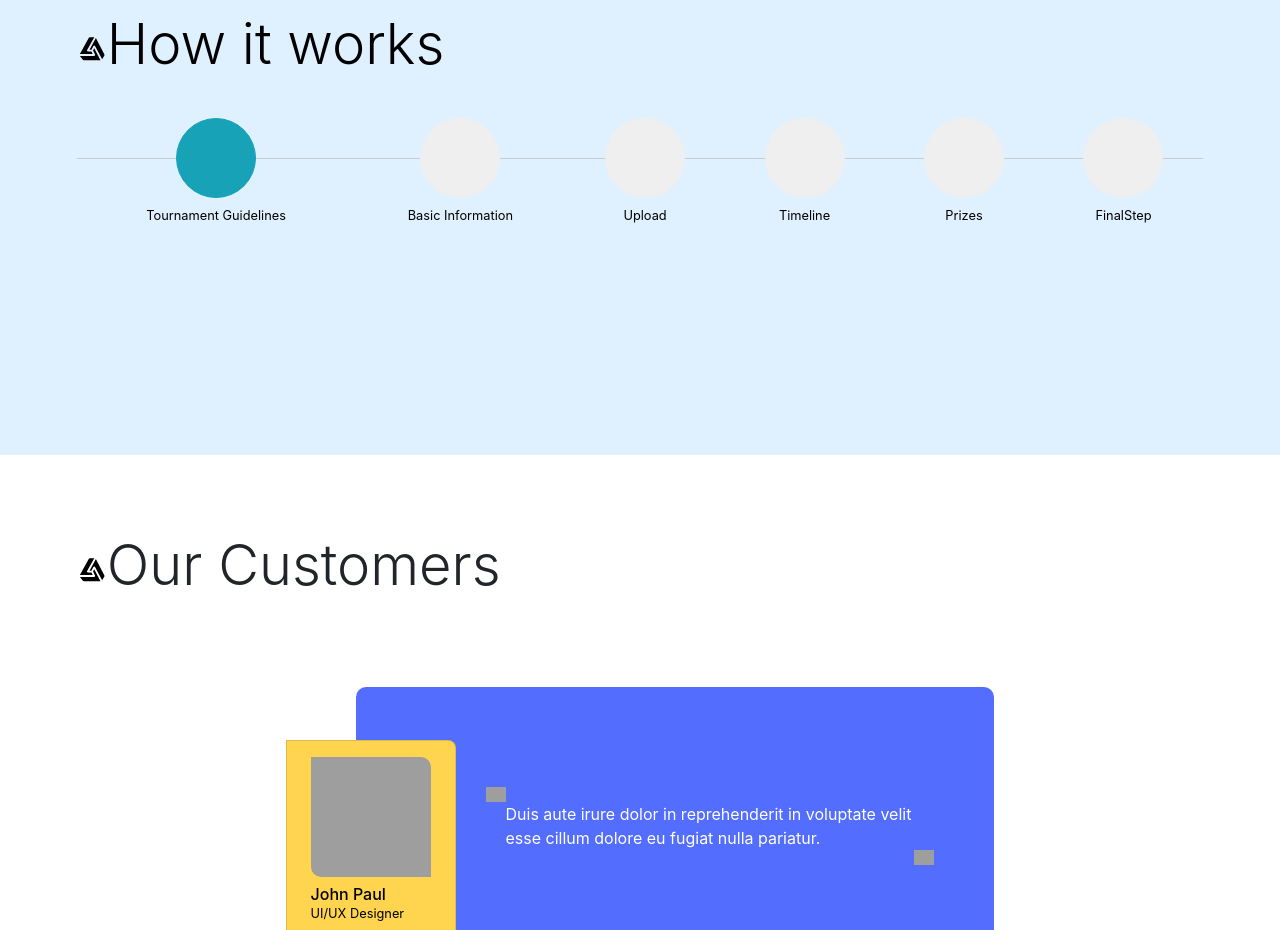
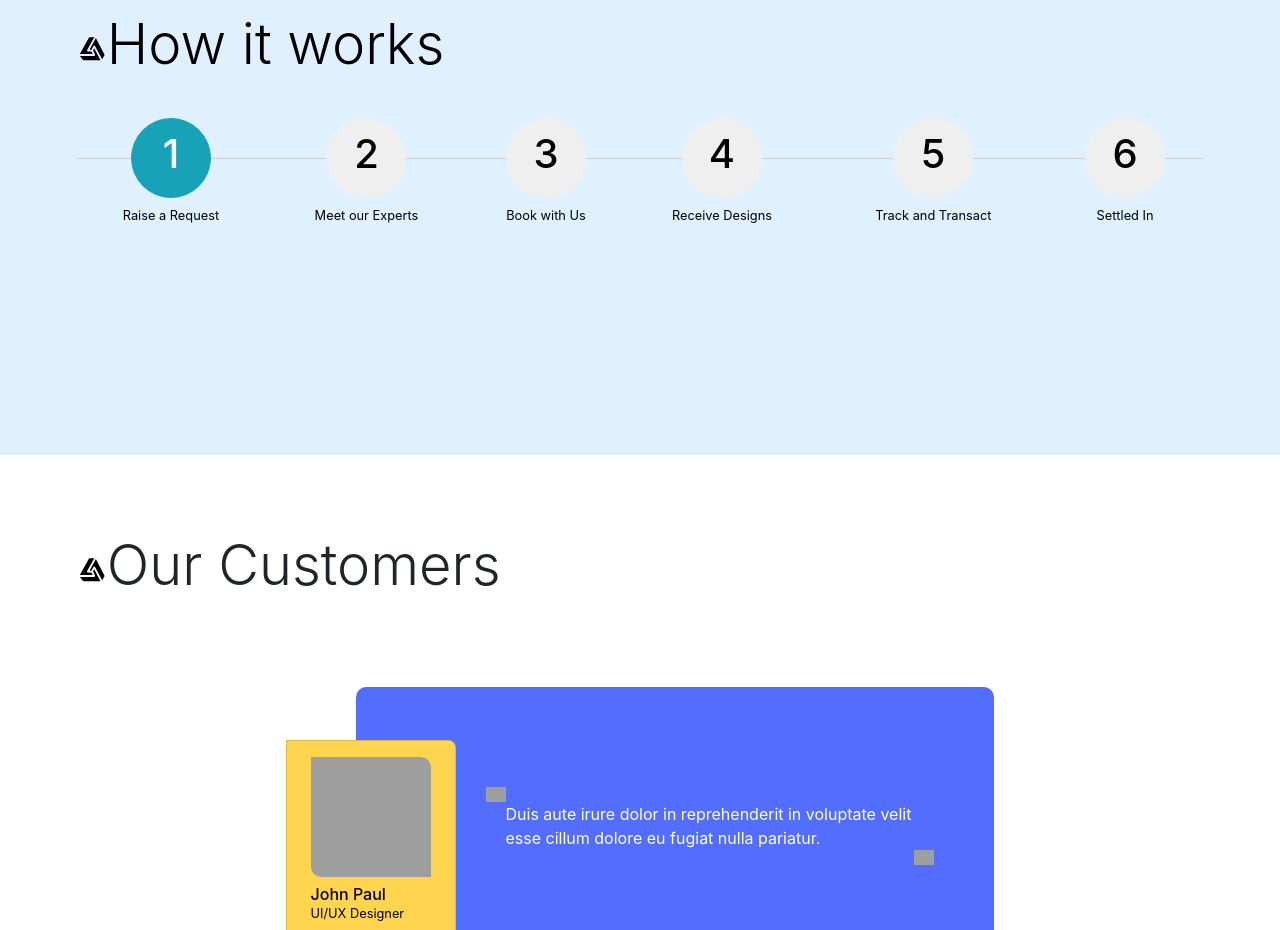
Before and after one commit to Pradeep2898/Freelance1, an Angular app: page / in a window 1280 px wide. Shown: the part 2440-3370 px from the top of the page. Built offline with nearby package versions, Linux system fonts and the light colour scheme; grey boxes are pictures that could not be loaded.

Commit message:
editing how it works section

```diff
--- a/src/app/home/home.component.css
+++ b/src/app/home/home.component.css
@@ -12,7 +12,8 @@
   /* put right border to all icon, except for last one */
   border-right: 2px solid indigo;
 }
-.services, .works {
+.services,
+.works {
   background-color: rgb(223, 240, 255);
   color: #000;
   padding: 6%;
@@ -30,7 +31,7 @@
   width: 120px;
   height: 3px;
   display: inline-block;
-  background: #FFC107;
+  background: #ffc107;
   position: absolute;
   left: 0px;
   right: 0px;
@@ -40,7 +41,7 @@
 
 .why-us .box {
   padding: 50px 30px;
-  box-shadow: 0px 2px 15px rgba(0, 0, 0, 0.10);
+  box-shadow: 0px 2px 15px rgba(0, 0, 0, 0.1);
   transition: 0.5s;
   position: relative;
   background-color: #333;
@@ -51,7 +52,7 @@
 }
 .why-us .box:hover {
   padding: 30px 30px 70px 30px;
-box-shadow: 10px 15px 30px rgba(0, 0, 0, 0.20);
+  box-shadow: 10px 15px 30px rgba(0, 0, 0, 0.2);
   background-color: rgba(0, 0, 0, 0.3);
 }
 .why-us .box img {
@@ -61,7 +62,7 @@ left: 0px;
   width: 100%;
   z-index: 0;
   opacity: 0;
-transition:all ease 1s;
+  transition: all ease 1s;
 }
 .why-us .box:hover img {
   opacity: 1;
@@ -295,7 +296,6 @@ padding: 0;
   z-index: 0;
 }
 
-
 .timeline__event--type2:nth-child(2n + 1) .timeline__event__icon:after {
   background: #87bbfe;
 }
@@ -303,7 +303,8 @@ padding: 0;
   background: #87bbfe;
   color: #555ac0;
 }
- .timeline__event--type2 .timeline__event__icon:before, .timeline__event--type2 .timeline__event__icon:after {
+.timeline__event--type2 .timeline__event__icon:before,
+.timeline__event--type2 .timeline__event__icon:after {
   background: #87bbfe;
 }
 .timeline__event--type2 .timeline__event__title {
@@ -316,14 +317,16 @@ padding: 0;
   color: #aff1b6;
   background-color: #24b47e;
 }
- .timeline__event--type3:nth-child(2n + 1) .timeline__event__icon:before, .timeline__event--type3:nth-child(2n + 1) .timeline__event__icon:after {
+.timeline__event--type3:nth-child(2n + 1) .timeline__event__icon:before,
+.timeline__event--type3:nth-child(2n + 1) .timeline__event__icon:after {
   background: #aff1b6;
 }
 .timeline__event--type3 .timeline__event__icon {
   background: #aff1b6;
   color: #24b47e;
 }
- .timeline__event--type3 .timeline__event__icon:before, .timeline__event--type3 .timeline__event__icon:after {
+.timeline__event--type3 .timeline__event__icon:before,
+.timeline__event--type3 .timeline__event__icon:after {
   background: #aff1b6;
 }
 .timeline__event--type3 .timeline__event__title {
@@ -346,7 +349,8 @@ padding: 0;
     margin: 0;
     box-shadow: none;
   }
-	 .timeline__event__icon:before, .timeline__event__icon:after {
+  .timeline__event__icon:before,
+  .timeline__event__icon:after {
     display: none;
   }
   .timeline__event__date {
@@ -381,11 +385,43 @@ padding: 0;
     left: 100%;
   }
 }
-.process-step .btn:focus{outline:none}
-.process{display:table;width:100%;position:relative}
-.process-row{display:table-row}
-.process-step button[disabled]{opacity:1 !important;filter: alpha(opacity=100) !important}
-.process-row:before{top:40px;bottom:0;position:absolute;content:" ";width:100%;height:1px;background-color:#ccc;z-order:0}
-.process-step{display:table-cell;text-align:center;position:relative}
-.process-step p{margin-top:4px}
-.btn-circle{width:80px;height:80px;text-align:center;font-size:12px;border-radius:50%}
+.process-step .btn:focus {
+  outline: none;
+}
+.process {
+  display: table;
+  width: 100%;
+  position: relative;
+}
+.process-row {
+  display: table-row;
+}
+.process-step button[disabled] {
+  opacity: 1 !important;
+  filter: alpha(opacity=100) !important;
+}
+.process-row:before {
+  top: 40px;
+  bottom: 0;
+  position: absolute;
+  content: " ";
+  width: 100%;
+  height: 1px;
+  background-color: #ccc;
+  z-order: 0;
+}
+.process-step {
+  display: table-cell;
+  text-align: center;
+  position: relative;
+}
+.process-step p {
+  margin-top: 4px;
+}
+.btn-circle {
+  width: 80px;
+  height: 80px;
+  text-align: center;
+  font-size: 12px;
+  border-radius: 50%;
+}
--- a/src/app/home/home.component.html
+++ b/src/app/home/home.component.html
@@ -414,9 +414,9 @@
                   data-toggle="tab"
                   href="#menu1"
                 >
-                  <i class="fa fa-info fa-3x"></i>
+                  <h1>1</h1>
                 </button>
-                <p><small>Tournament Guidelines</small></p>
+                <p><small>Raise a Request</small></p>
               </div>
               <div class="process-step">
                 <button
@@ -425,9 +425,9 @@
                   data-toggle="tab"
                   href="#menu2"
                 >
-                  <i class="fa fa-file-text-o fa-3x"></i>
+                <h1>2</h1>
                 </button>
-                <p><small>Basic Information</small></p>
+                <p><small>Meet our Experts</small></p>
               </div>
               <div class="process-step">
                 <button
@@ -436,9 +436,9 @@
                   data-toggle="tab"
                   href="#menu3"
                 >
-                  <i class="fa fa-film fa-3x"></i>
+                <h1>3</h1>
                 </button>
-                <p><small>Upload</small></p>
+                <p><small>Book with Us</small></p>
               </div>
               <div class="process-step">
                 <button
@@ -447,9 +447,9 @@
                   data-toggle="tab"
                   href="#menu4"
                 >
-                  <i class="fa fa-cogs fa-3x"></i>
+                <h1>4</h1>
                 </button>
-                <p><small>Timeline</small></p>
+                <p><small>Receive Designs</small></p>
               </div>
               <div class="process-step">
                 <button
@@ -458,9 +458,9 @@
                   data-toggle="tab"
                   href="#menu5"
                 >
-                  <i class="fa fa-trophy fa-3x"></i>
+                <h1>5</h1>
                 </button>
-                <p><small>Prizes</small></p>
+                <p><small>Track and Transact</small></p>
               </div>
               <div class="process-step">
                 <button
@@ -469,9 +469,9 @@
                   data-toggle="tab"
                   href="#menu6"
                 >
-                  <i class="fa fa-check fa-3x"></i>
+                <h1>6</h1>
                 </button>
-                <p><small>FinalStep</small></p>
+                <p><small>Settled In</small></p>
               </div>
             </div>
           </div>
--- a/src/app/home/home.component.ts
+++ b/src/app/home/home.component.ts
@@ -10,10 +10,10 @@ export class HomeComponent implements OnInit {
   constructor() { }
 
   ngOnInit(): void {
-    $(function(){
-      $('.btn-circle').on('click',function(){
+    $(()=>{
+      $('.btn-circle').on('click',()=>{
         $('.btn-circle.btn-info').removeClass('btn-info').addClass('btn-default');
-        $('.btn-circle.btn-info').addClass('btn-info').removeClass('btn-default').blur();
+        $(this).addClass('btn-info').removeClass('btn-default').blur();
       });
 
       $('.next-step, .prev-step').on('click', function (e:any){
```
Also changed, not shown: package.json (+4 -3 lines), 1 other file (tests, documents, lock files or other folders). Lines whose indentation alone changed are shown as unchanged.
